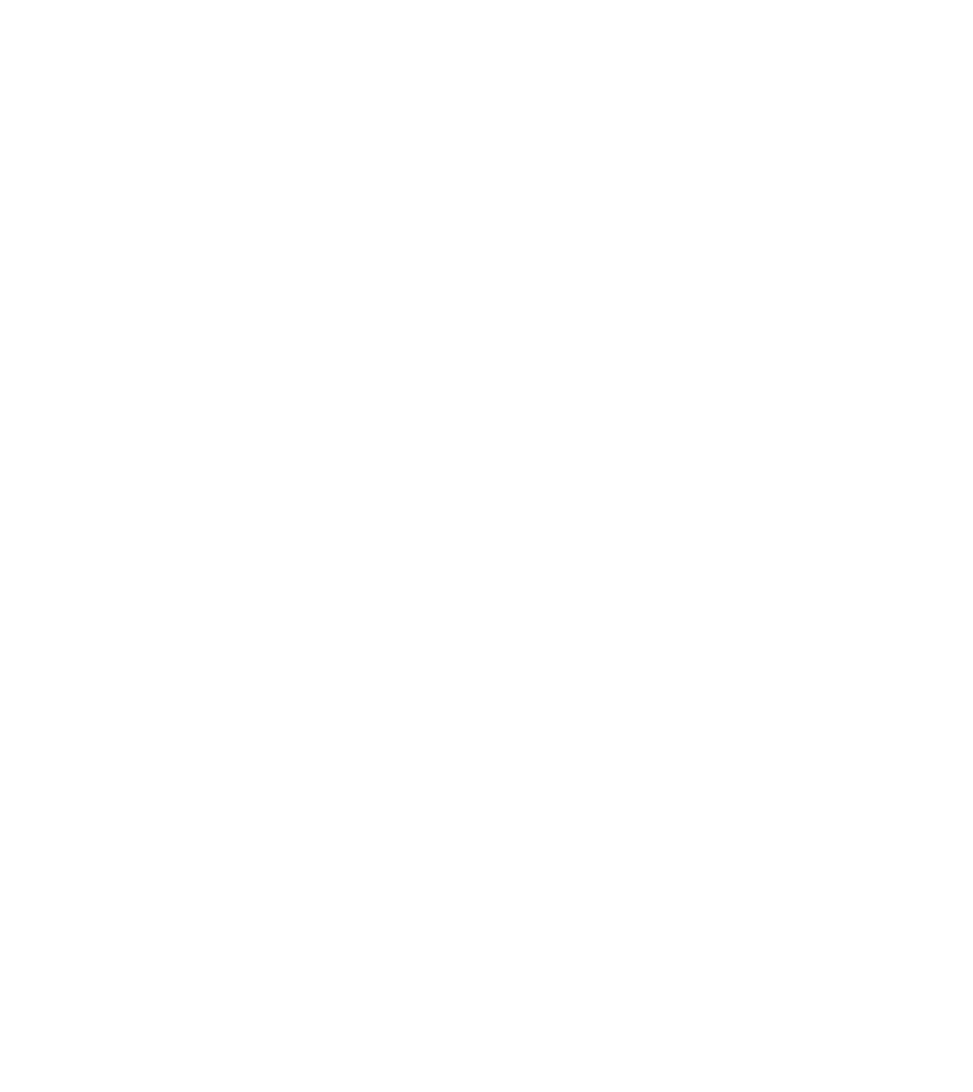
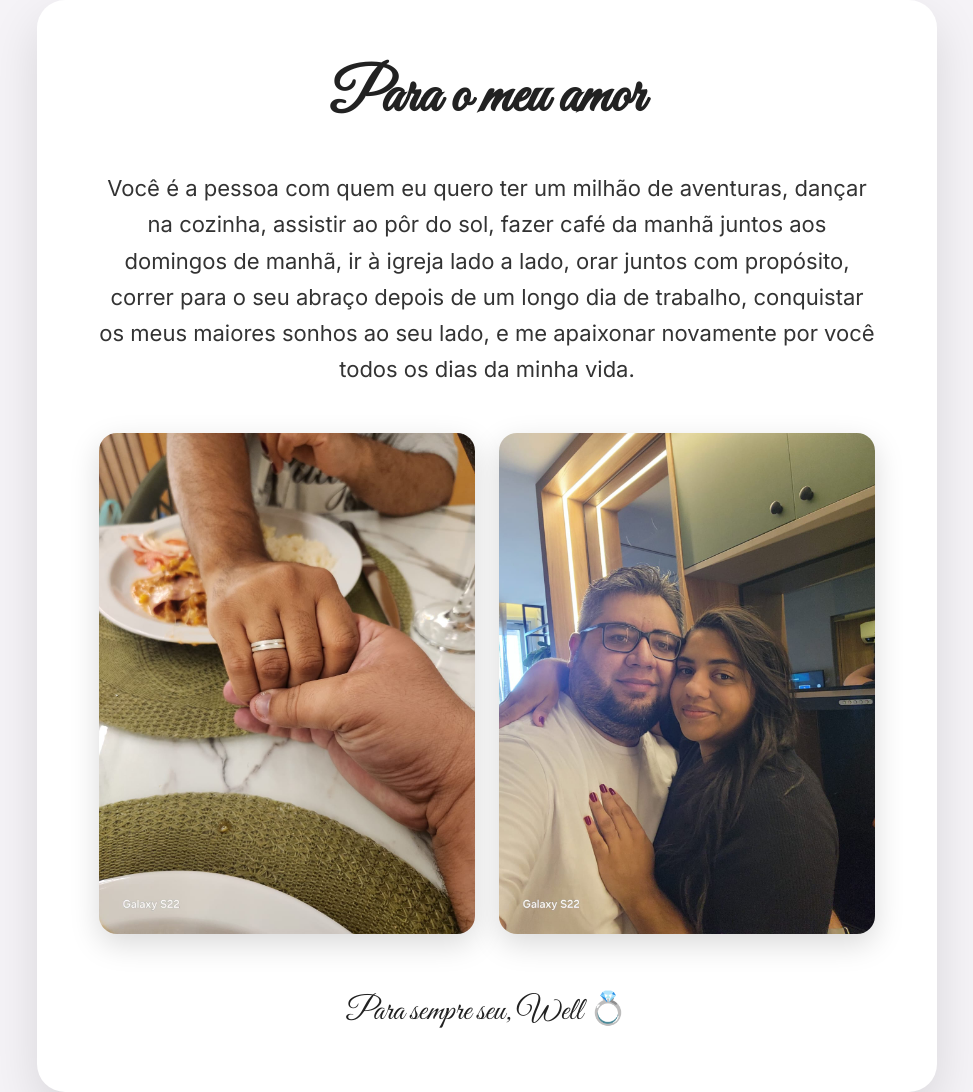
Before and after one commit to welldouglasadm1-jpg/cartinha-amor, a plain HTML site: page index.html in a window 1280 px wide. Shown: the whole page, without its empty margins (153-1126 px from the left). Before the commit the page ends 800 px from the top, so only its background shows below. Drawn offline with Linux system fonts and the light colour scheme.

Commit message:
Refactor audio handling and improve page styles
Updated audio playback logic and styling for the HTML page.

```diff
--- a/index.html
+++ b/index.html
@@ -1,29 +1,127 @@
-<audio id="bgMusic" preload="auto" autoplay muted>
-    <source src="assets/music.mp3" type="audio/mpeg">
-</audio>
+<!doctype html>
+<html lang="pt-BR">
+<head>
+<meta charset="utf-8">
+<meta name="viewport" content="width=device-width,initial-scale=1">
+<title>Minha Cartinha de Amor</title>
 
-<script>
-  const audio = document.getElementById("bgMusic");
+<!-- Google Fonts -->
+<link href="https://fonts.googleapis.com/css2?family=Great+Vibes&family=Inter:wght@300;400;500&display=swap" rel="stylesheet">
 
-  audio.addEventListener("canplaythrough", () => {
-    audio.currentTime = 20;
-    audio.play();
+<style>
+  body {
+    margin: 0;
+    padding: 0;
+    background: #f5f3f7;
+    font-family: "Inter", sans-serif;
+    color: #333;
+    min-height: 100vh;
+    display: flex;
+    justify-content: center;
+    align-items: center;
+  }
 
-    // Desmutar suavemente após 1 segundo
-    setTimeout(() => {
-      let vol = 0;
-      audio.volume = 0;
+  .card {
+    width: 100%;
+    max-width: 900px;
+    padding: 60px 50px;
+    background: #ffffff;
+    border-radius: 28px;
+    box-shadow: 0 20px 50px rgba(0,0,0,0.12);
+    box-sizing: border-box;
+    text-align: center;
+  }
 
-      const fade = setInterval(() => {
-        if (vol < 1) {
-          vol += 0.05;
-          audio.volume = vol;
-        } else {
-          clearInterval(fade);
-        }
-      }, 150);
+  h1 {
+    font-family: "Great Vibes", cursive;
+    font-size: 60px;
+    margin: 0;
+    color: #222;
+  }
 
-      audio.muted = false;
-    }, 1000);
-  });
-</script>
+  p.msg {
+    margin-top: 35px;
+    font-size: 22px;
+    line-height: 1.65;
+    padding: 0 10px;
+  }
+
+  .photos {
+    display: flex;
+    gap: 24px;
+    margin-top: 45px;
+    justify-content: center;
+  }
+
+  .photos img {
+    width: 47%;
+    border-radius: 18px;
+    object-fit: cover;
+    box-shadow: 0 10px 30px rgba(0,0,0,0.15);
+  }
+
+  .footer {
+    margin-top: 55px;
+    font-size: 32px;
+    font-family: "Great Vibes", cursive;
+    color: #222;
+    opacity: 0;
+    animation: fadeIn 2.5s ease forwards 1.5s;
+  }
+
+  @keyframes fadeIn {
+    to { opacity: 1; }
+  }
+</style>
+</head>
+
+<body>
+
+  <div class="card">
+    <h1>Para o meu amor</h1>
+
+    <p class="msg">
+      Você é a pessoa com quem eu quero ter um milhão de aventuras, dançar na cozinha,
+      assistir ao pôr do sol, fazer café da manhã juntos aos domingos de manhã, ir à igreja
+      lado a lado, orar juntos com propósito, correr para o seu abraço depois de um longo
+      dia de trabalho, conquistar os meus maiores sonhos ao seu lado, e me apaixonar
+      novamente por você todos os dias da minha vida.
+    </p>
+
+    <div class="photos">
+      <img src="foto1.jpeg" alt="Foto 1">
+      <img src="foto2.jpeg" alt="Foto 2">
+    </div>
+
+    <div class="footer">
+      Para sempre seu, Well 💍
+    </div>
+  </div>
+
+  <!-- Música online -->
+  <audio id="bgMusic" preload="auto" autoplay>
+    <source src="https://li.oitube.com/ID6VFB" type="audio/mpeg">
+  </audio>
+
+  <script>
+    const audio = document.getElementById("bgMusic");
+
+    // Ajusta para iniciar no segundo 20
+    audio.addEventListener("loadedmetadata", () => {
+      audio.currentTime = 20;
+    });
+
+    // Tenta tocar assim que possível
+    audio.addEventListener("canplay", () => {
+      const attempt = audio.play();
+      if (attempt !== undefined) {
+        attempt.catch(() => {
+          // Caso o navegador bloqueie o autoplay
+          document.body.addEventListener("click", () => {
+            audio.currentTime = 20;
+            audio.play();
+          }, { once: true });
+        });
+      }
+    });
+  </
```
